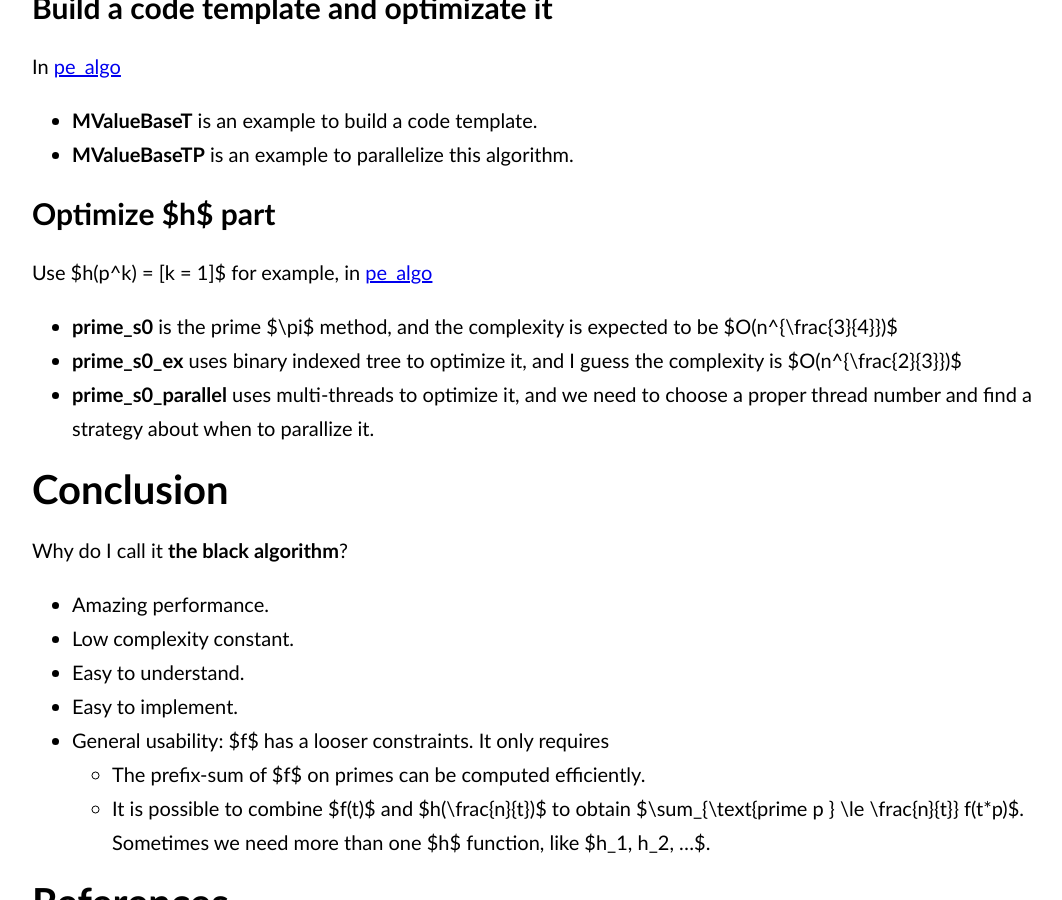
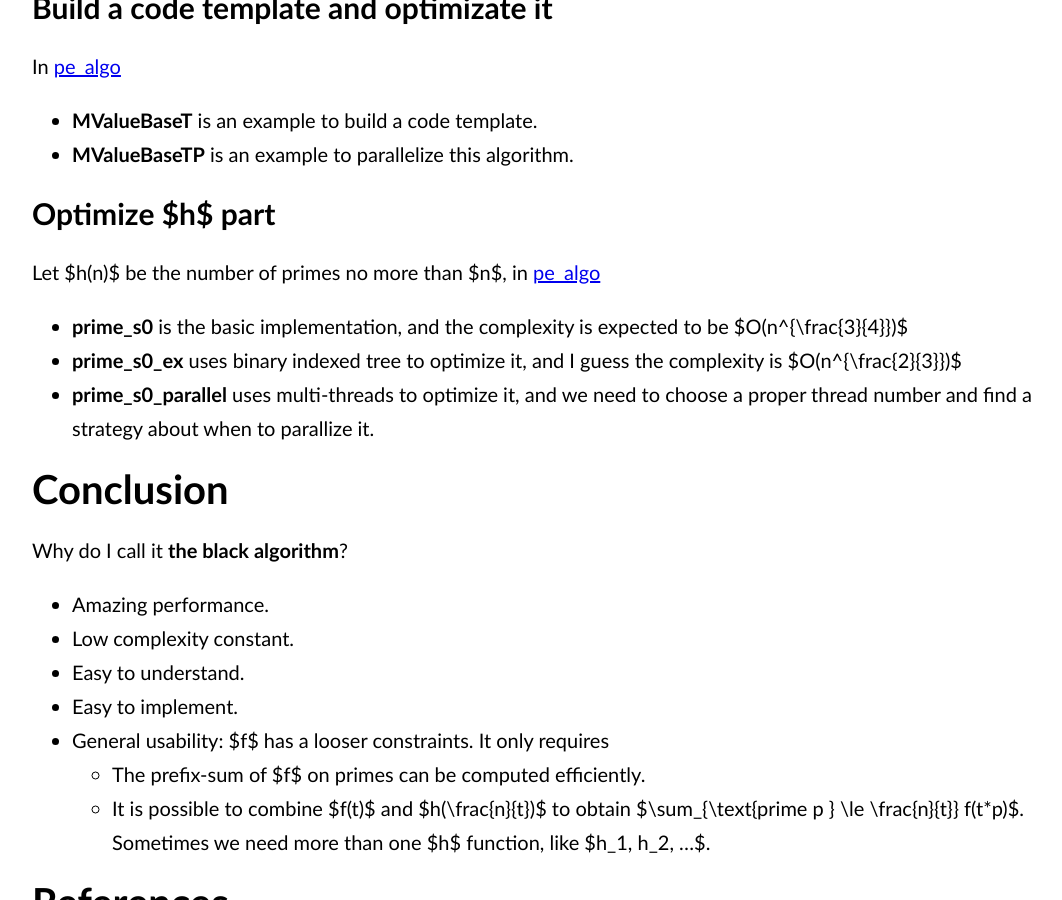
Before and after one commit to baihacker/main, a Jekyll site: the page built from docs/_posts/2020-04-12-The_prefix-sum_of_multiplicative_function_the_black_algorithm.md, in a window 1280 px wide and 900 px high, scrolled down 4190 px. Shown: the whole window, without its empty margins (96-1158 px from the left). Built offline with Jekyll 4.4.1, drawn with Linux system fonts in a browser that asks for light colours.

Commit message:
Update 2020-04-12-The_prefix-sum_of_multiplicative_function_the_black_algorithm.md

```diff
--- a/docs/_posts/2020-04-12-The_prefix-sum_of_multiplicative_function_the_black_algorithm.md
+++ b/docs/_posts/2020-04-12-The_prefix-sum_of_multiplicative_function_the_black_algorithm.md
@@ -141,8 +141,8 @@ In [pe_algo](https://github.com/baihacker/pe/blob/master/pe_algo){:target="_blan
 * **MValueBaseTP** is an example to parallelize this algorithm.
 
 ## Optimize $h$ part
-Use $h(p^k) = [k = 1]$ for example, in [pe_algo](https://github.com/baihacker/pe/blob/master/pe_algo){:target="_blank"}
-* **prime_s0** is the prime $\pi$ method, and the complexity is expected to be $O(n^{\frac{3}{4}})$
+Let $h(n)$ be the number of primes no more than $n$, in [pe_algo](https://github.com/baihacker/pe/blob/master/pe_algo){:target="_blank"}
+* **prime_s0** is the basic implementation, and the complexity is expected to be $O(n^{\frac{3}{4}})$
 * **prime_s0_ex** uses binary indexed tree to optimize it, and I guess the complexity is $O(n^{\frac{2}{3}})$
 * **prime_s0_parallel** uses multi-threads to optimize it, and we need to choose a proper thread number and find a strategy about when to parallize it.
 
```
